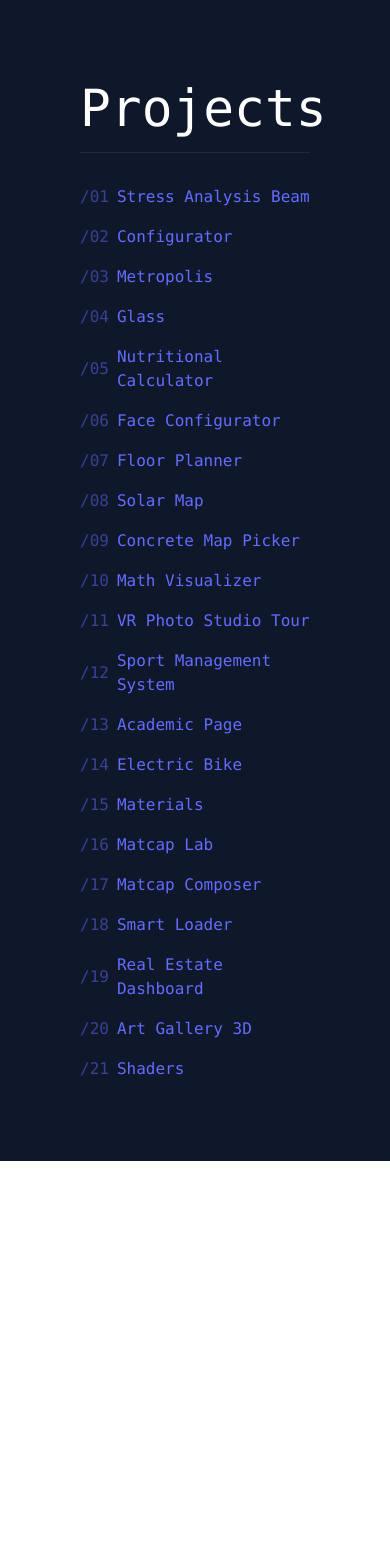
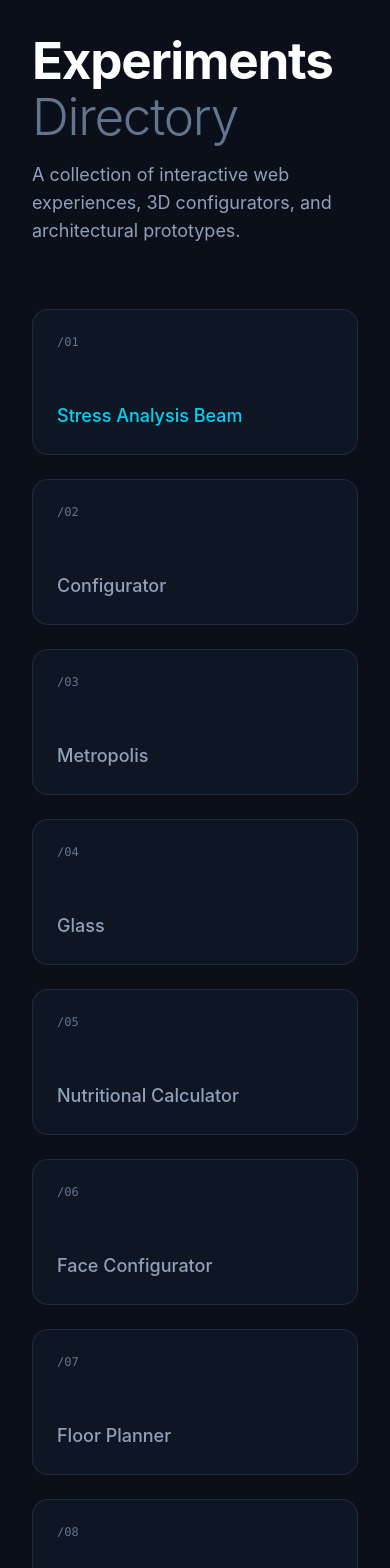
Before and after one commit to asilva35/experiments, a React (Vite) app: page / in a window 390 px wide. Shown: the top 1568 px of the page. Before the commit the page ends 1161 px from the top, so only its background shows below. Built offline with nearby package versions, Linux system fonts and the light colour scheme; no server answers.

Commit message:
Change Index Links

```diff
--- a/src/App.tsx
+++ b/src/App.tsx
@@ -21,76 +21,74 @@ import RealEstateDashboard from './pages/real-estate-insights/RealEstateDashboar
 import ArtGallery from './pages/art-gallery/ArtGallery'
 import Shaders from './pages/shaders/Shaders'
 
-// Un componente simple para la página de inicio o selección
+const PROJECTS = [
+  { id: '01', path: '/stress-materials', name: 'Stress Analysis Beam', color: 'text-cyan-400 group-hover:text-cyan-300' },
+  { id: '02', path: '/configurator', name: 'Configurator', color: 'text-slate-400 group-hover:text-slate-300' },
+  { id: '03', path: '/metropolis', name: 'Metropolis', color: 'text-slate-400 group-hover:text-slate-300' },
+  { id: '04', path: '/glass', name: 'Glass', color: 'text-slate-400 group-hover:text-slate-300' },
+  { id: '05', path: '/nutritional-calculator', name: 'Nutritional Calculator', color: 'text-slate-400 group-hover:text-slate-300' },
+  { id: '06', path: '/face-configurator', name: 'Face Configurator', color: 'text-slate-400 group-hover:text-slate-300' },
+  { id: '07', path: '/floor-planner', name: 'Floor Planner', color: 'text-slate-400 group-hover:text-slate-300' },
+  { id: '08', path: '/solar-map', name: 'Solar Map', color: 'text-slate-400 group-hover:text-slate-300' },
+  { id: '09', path: '/concrete-map-picker', name: 'Concrete Map Picker', color: 'text-slate-400 group-hover:text-slate-300' },
+  { id: '10', path: '/math-visualizer', name: 'Math Visualizer', color: 'text-slate-400 group-hover:text-slate-300' },
+  { id: '11', path: '/vr-photostudio-tour', name: 'VR Photo Studio Tour', color: 'text-slate-400 group-hover:text-slate-300' },
+  { id: '12', path: '/sport-management', name: 'Sport Management System', color: 'text-emerald-400 group-hover:text-emerald-300' },
+  { id: '13', path: '/academic', name: 'Academic Page', color: 'text-emerald-400 group-hover:text-emerald-300' },
+  { id: '14', path: '/electric-bike', name: 'Electric Bike', color: 'text-emerald-400 group-hover:text-emerald-300' },
+  { id: '15', path: '/materials', name: 'Materials', color: 'text-emerald-400 group-hover:text-emerald-300' },
+  { id: '16', path: '/matcaplab', name: 'Matcap Lab', color: 'text-emerald-400 group-hover:text-emerald-300' },
+  { id: '17', path: '/matcapcomposer', name: 'Matcap Composer', color: 'text-emerald-400 group-hover:text-emerald-300' },
+  { id: '18', path: '/smartloader', name: 'Smart Loader', color: 'text-emerald-400 group-hover:text-emerald-300' },
+  { id: '19', path: '/real-estate-dashboard', name: 'Real Estate Dashboard', color: 'text-emerald-400 group-hover:text-emerald-300' },
+  { id: '20', path: '/art-gallery', name: 'Art Gallery 3D', color: 'text-amber-400 group-hover:text-amber-300' },
+  { id: '21', path: '/shaders', name: 'Shaders', color: 'text-pink-400 group-hover:text-pink-300' },
+]
+
 const Home = () => (
-  <div className="p-20 text-white font-mono bg-slate-900">
-    <h1 className="text-3xl mb-8 border-b border-slate-800 pb-4">Projects</h1>
-    <nav className="flex flex-col gap-4">
-      <Link to="/stress-materials" className="text-cyan-400 hover:text-cyan-300 transition-colors flex items-center gap-2">
-        <span className="opacity-50">/01</span> Stress Analysis Beam
-      </Link>
-      <Link to="/configurator" className="text-slate-500 hover:text-slate-400 transition-colors flex items-center gap-2">
-        <span className="opacity-50">/02</span> Configurator
-      </Link>
-      <Link to="/metropolis" className="text-slate-500 hover:text-slate-400 transition-colors flex items-center gap-2">
-        <span className="opacity-50">/03</span> Metropolis
-      </Link>
-      <Link to="/glass" className="text-slate-500 hover:text-slate-400 transition-colors flex items-center gap-2">
-        <span className="opacity-50">/04</span> Glass
-      </Link>
-      <Link to="/nutritional-calculator" className="text-slate-500 hover:text-slate-400 transition-colors flex items-center gap-2">
-        <span className="opacity-50">/05</span> Nutritional Calculator
-      </Link>
-      <Link to="/face-configurator" className="text-slate-500 hover:text-slate-400 transition-colors flex items-center gap-2">
-        <span className="opacity-50">/06</span> Face Configurator
-      </Link>
-      <Link to="/floor-planner" className="text-slate-500 hover:text-slate-400 transition-colors flex items-center gap-2">
-        <span className="opacity-50">/07</span> Floor Planner
-      </Link>
-      <Link to="/solar-map" className="text-slate-500 hover:text-slate-400 transition-colors flex items-center gap-2">
-        <span className="opacity-50">/08</span> Solar Map
-      </Link>
-      <Link to="/concrete-map-picker" className="text-slate-500 hover:text-slate-400 transition-colors flex items-center gap-2">
-        <span className="opacity-50">/09</span> Concrete Map Picker
-      </Link>
-      <Link to="/math-visualizer" className="text-slate-500 hover:text-slate-400 transition-colors flex items-center gap-2">
-        <span className="opacity-50">/10</span> Math Visualizer
-      </Link>
-      <Link to="/vr-photostudio-tour" className="text-slate-500 hover:text-slate-400 transition-colors flex items-center gap-2">
-        <span className="opacity-50">/11</span> VR Photo Studio Tour
-      </Link>
-      <Link to="/sport-management" className="text-emerald-500 hover:text-emerald-400 transition-colors flex items-center gap-2">
-        <span className="opacity-50">/12</span> Sport Management System
-      </Link>
-      <Link to="/academic" className="text-emerald-500 hover:text-emerald-400 transition-colors flex items-center gap-2">
-        <span className="opacity-50">/13</span> Academic Page
-      </Link>
-      <Link to="/electric-bike" className="text-emerald-500 hover:text-emerald-400 transition-colors flex items-center gap-2">
-        <span className="opacity-50">/14</span> Electric Bike
-      </Link>
-      <Link to="/materials" className="text-emerald-500 hover:text-emerald-400 transition-colors flex items-center gap-2">
-        <span className="opacity-50">/15</span> Materials
-      </Link>
-      <Link to="/matcaplab" className="text-emerald-500 hover:text-emerald-400 transition-colors flex items-center gap-2">
-        <span className="opacity-50">/16</span> Matcap Lab
-      </Link>
-      <Link to="/matcapcomposer" className="text-emerald-500 hover:text-emerald-400 transition-colors flex items-center gap-2">
-        <span className="opacity-50">/17</span> Matcap Composer
-      </Link>
-      <Link to="/smartloader" className="text-emerald-500 hover:text-emerald-400 transition-colors flex items-center gap-2">
-        <span className="opacity-50">/18</span> Smart Loader
-      </Link>
-      <Link to="/real-estate-dashboard" className="text-emerald-500 hover:text-emerald-400 transition-colors flex items-center gap-2">
-        <span className="opacity-50">/19</span> Real Estate Dashboard
-      </Link>
-      <Link to="/art-gallery" className="text-amber-400 hover:text-amber-300 transition-colors flex items-center gap-2">
-        <span className="opacity-50">/20</span> Art Gallery 3D
-      </Link>
-      <Link to="/shaders" className="text-pink-500 hover:text-pink-400 transition-colors flex items-center gap-2">
-        <span className="opacity-50">/21</span> Shaders
-      </Link>
+  <div className="min-h-screen p-8 md:p-16 lg:p-24 text-white font-sans bg-[#0B0F19] selection:bg-cyan-500/30">
+    <div className="max-w-7xl mx-auto">
+      <header className="mb-16">
+        <h1 className="text-4xl md:text-5xl font-bold tracking-tight mb-4">
+          Experiments <span className="text-slate-500 font-light">Directory</span>
+        </h1>
+        <p className="text-slate-400 text-lg max-w-2xl">
+          A collection of interactive web experiences, 3D configurators, and architectural prototypes.
+        </p>
+      </header>
 
-    </nav>
+      <nav className="grid grid-cols-1 sm:grid-cols-2 lg:grid-cols-3 xl:grid-cols-4 gap-6">
+        {PROJECTS.map((p) => (
+          <Link
+            key={p.id}
+            to={p.path}
+            className="group relative flex flex-col justify-between p-6 bg-slate-800/30 hover:bg-slate-800/60 border border-slate-700/50 hover:border-slate-600 rounded-2xl transition-all duration-300 hover:-translate-y-1 hover:shadow-xl hover:shadow-black/20 overflow-hidden"
+          >
+            {/* Subtle gradient background on hover */}
+            <div className="absolute inset-0 bg-gradient-to-br from-white/0 to-white/0 group-hover:from-white/[0.03] group-hover:to-transparent transition-colors duration-500 pointer-events-none" />
+
+            <div className="flex justify-between items-start mb-12">
+              <span className="text-xs font-mono text-slate-500 group-hover:text-slate-400 transition-colors">
+                /{p.id}
+              </span>
+
+              <svg
+                className={`w-5 h-5 opacity-0 -translate-x-4 translate-y-4 group-hover:opacity-100 group-hover:translate-x-0 group-hover:translate-y-0 transition-all duration-300 ease-out ${p.color.split(' ')[0]}`}
+                fill="none"
+                viewBox="0 0 24 24"
+                stroke="currentColor"
+              >
+                <path strokeLinecap="round" strokeLinejoin="round" strokeWidth={2} d="M14 5l7 7m0 0l-7 7m7-7H3" />
+              </svg>
+            </div>
+
+            <div className={`text-lg font-medium transition-colors ${p.color}`}>
+              {p.name}
+            </div>
+          </Link>
+        ))}
+      </nav>
+    </div>
   </div>
 )
 
--- a/src/pages/art-gallery/ArtGallery.tsx
+++ b/src/pages/art-gallery/ArtGallery.tsx
@@ -1472,11 +1472,14 @@ export default function ArtGallery() {
                 </Suspense>
             </Canvas>
 
+            {isExploring && (
                 <MusicPlayer
                     focusedArtwork={focusedArtwork}
                     isPlaying={isPlayingMusic}
                     onTogglePlay={() => setIsPlayingMusic(p => !p)}
                 />
+            )}
+            {isExploring && (
                 <HUD
                     focusedArtwork={focusedArtwork}
                     locatedArtworks={locatedArtworks}
@@ -1485,6 +1488,7 @@ export default function ArtGallery() {
                     isTouring={isTouring}
                     onToggleTour={toggleTour}
                 />
+            )}
 
             {focusedArtwork && (
                 <ArtworkPanel
```
Lines whose indentation alone changed are shown as unchanged.
